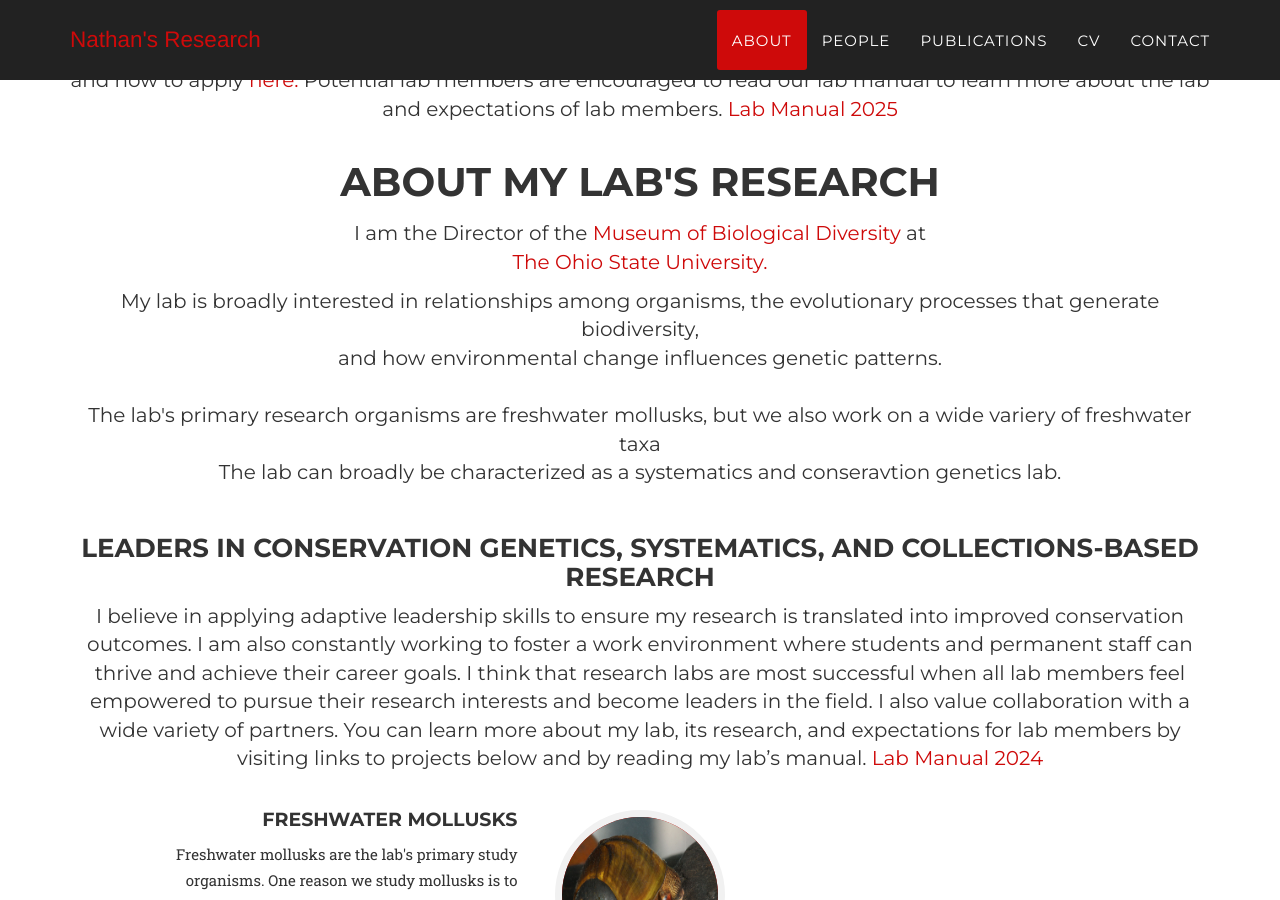
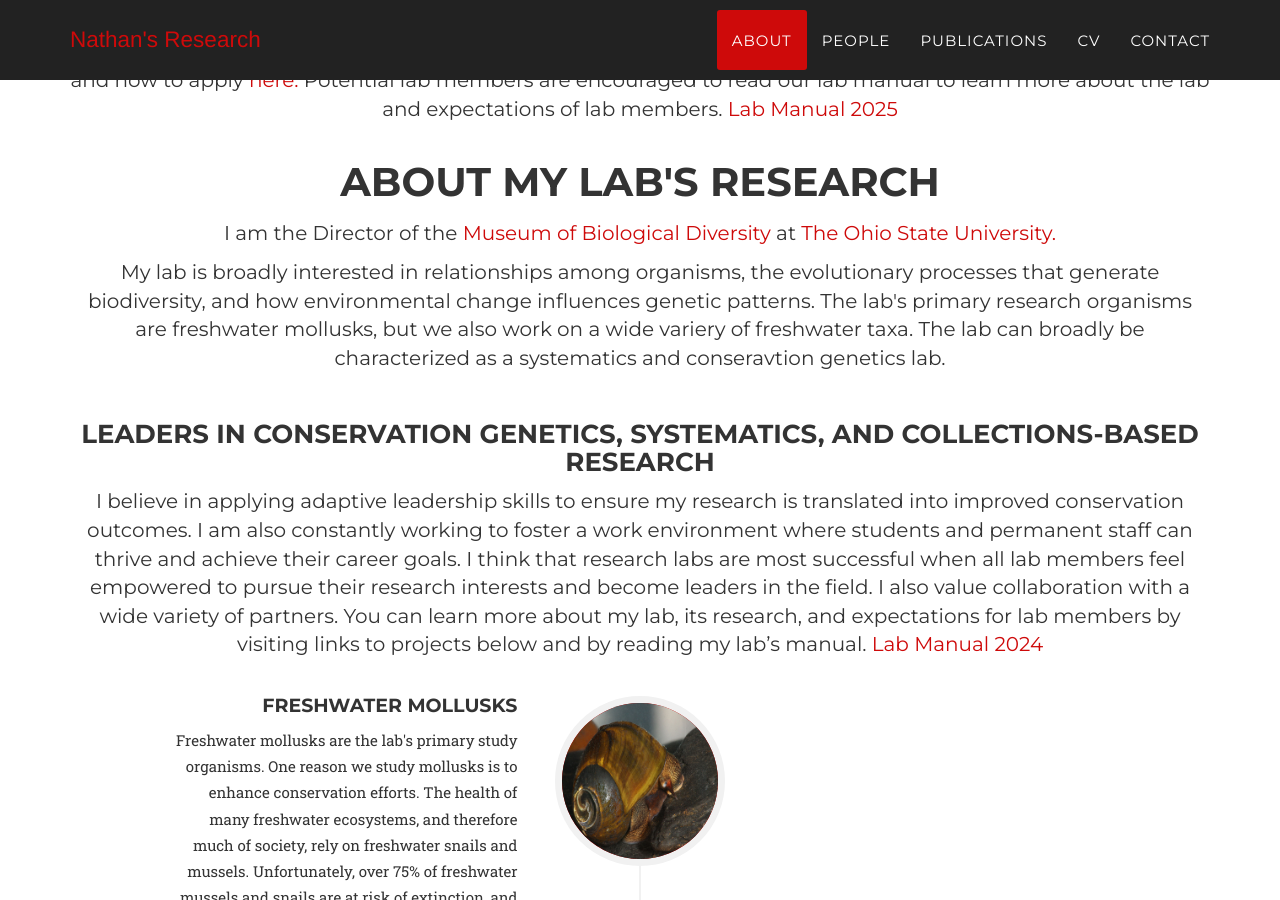
Before and after one commit to NathanWhelan/nathanwhelan.github.io, a Jekyll site: the page built from index.html, in a window 1280 px wide and 900 px high, scrolled down 804 px. Built offline with Jekyll 4.4.1, drawn with Linux system fonts in a browser that asks for light colours; some web fonts are replaced.

Commit message:
Fixed formatting issues

```diff
--- a/_includes/about.html
+++ b/_includes/about.html
@@ -9,9 +9,9 @@
 	            <p></br></p>
 
                   <h2 class="section-heading">About My Lab's Research</h2>
-                    <hs>I am the Director of the <a href="https://mbd.osu.edu/">Museum of Biological Diversity</a> at </br><a href="https://www.osu.edu">The Ohio State University.</a></hs>
+                    <hs>I am the Director of the <a href="https://mbd.osu.edu/">Museum of Biological Diversity</a> at <a href="https://www.osu.edu">The Ohio State University.</a></hs>
 		    <p></p>
-	            <hs>My lab is broadly interested in relationships among organisms, the evolutionary processes that generate biodiversity,</br> and how environmental change influences genetic patterns.</br></br>The lab's primary research organisms are freshwater mollusks, but we also work on a wide variery of freshwater taxa</br>The lab can broadly be characterized as a systematics and conseravtion genetics lab.</br></hs>
+	            <hs>My lab is broadly interested in relationships among organisms, the evolutionary processes that generate biodiversity, and how environmental change influences genetic patterns. The lab's primary research organisms are freshwater mollusks, but we also work on a wide variery of freshwater taxa. The lab can broadly be characterized as a systematics and conseravtion genetics lab.</br></hs>
 		    <p></br></p>
                     <h3 class="section-heading">Leaders in Conservation Genetics, Systematics, and Collections-Based Research</h3>
 			<hs>I believe in applying adaptive leadership skills to ensure my research is translated into improved conservation outcomes. I am also constantly working to foster a work environment where students and permanent staff can thrive and achieve their career goals. I think that research labs are most successful when all lab members feel empowered to pursue their research interests and become leaders in the field. I also value collaboration with a wide variety of partners. You can learn more about my lab, its research, and expectations for lab members by visiting links to projects below and by reading my lab’s manual. <a href="https://nathanwhelan.github.io/assests/Lab-Manual_Aug2025.pdf">Lab Manual 2024</a></hs>
```
